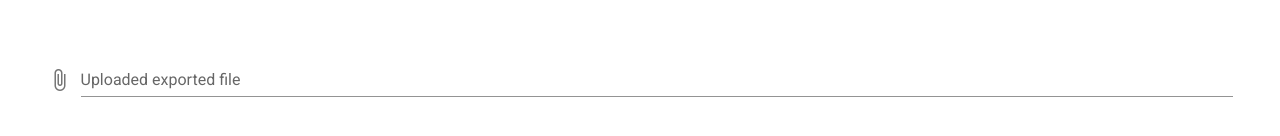
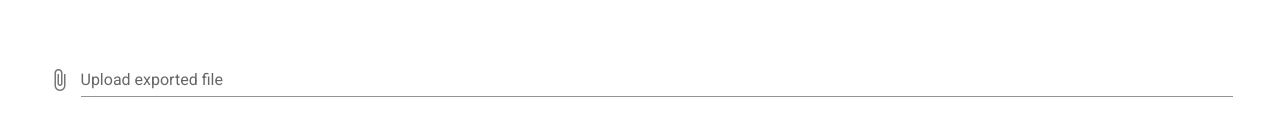
Before and after one commit to dreblen/visual-text-blocker, a Vue app: page / in a window 1280 px wide. Shown: the part 492-628 px from the top of the page. Built offline with nearby package versions, Linux system fonts and the light colour scheme.

Commit message:
Fix - Typo

```diff
--- a/src/views/Home.vue
+++ b/src/views/Home.vue
@@ -24,7 +24,7 @@
       </v-row>
       <v-row>
         <v-file-input
-          label="Uploaded exported file"
+          label="Upload exported file"
           @change="fileUploaded"
           />
       </v-row>
```
